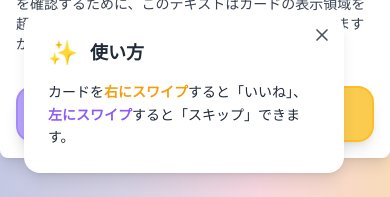
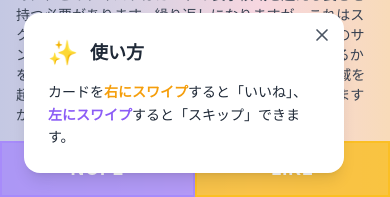
Before and after one commit to yotadata/adult_matching, a Next.js app in the folder frontend/: page / in a window 390 px wide. Shown: the part 647-844 px from the top of the page. Built offline with nearby package versions, Linux system fonts and the light colour scheme.

Commit message:
feat: Refine mobile layout for video content and action buttons

```diff
--- a/frontend/src/app/page.tsx
+++ b/frontend/src/app/page.tsx
@@ -71,7 +71,7 @@ export default function Home() {
       transition={{ duration: 0.3 }}
     >
       <Header />
-      <main className="flex-grow flex items-center justify-center w-full relative">
+      <main className={`flex-grow flex w-full relative ${isMobile ? 'flex-col' : 'items-center justify-center'}`}>
         <AnimatePresence mode="wait">
           {activeCard ? (
             isMobile ? (
--- a/frontend/src/components/ActionButtons.tsx
+++ b/frontend/src/components/ActionButtons.tsx
@@ -5,32 +5,35 @@ interface ActionButtonsProps {
   onLike: () => void;
   nopeColor: string;
   likeColor: string;
+  isMobileLayout?: boolean; // 追加
 }
 
-const ActionButtons = ({ onSkip, onLike, nopeColor, likeColor }: ActionButtonsProps) => {
+const ActionButtons = ({ onSkip, onLike, nopeColor, likeColor, isMobileLayout = false }: ActionButtonsProps) => {
   const [isNopeHovered, setIsNopeHovered] = useState(false);
   const [isLikeHovered, setIsLikeHovered] = useState(false);
 
   const nopeButtonStyle = {
-    background: isNopeHovered ? nopeColor : `color-mix(in srgb, ${nopeColor} 80%, transparent)`,
+    background: isNopeHovered && !isMobileLayout ? nopeColor : `color-mix(in srgb, ${nopeColor} 80%, transparent)`,
     borderColor: nopeColor,
     transition: 'background 0.2s ease-in-out',
   };
 
   const likeButtonStyle = {
-    background: isLikeHovered ? likeColor : `color-mix(in srgb, ${likeColor} 80%, transparent)`,
+    background: isLikeHovered && !isMobileLayout ? likeColor : `color-mix(in srgb, ${likeColor} 80%, transparent)`,
     borderColor: likeColor,
     transition: 'background 0.2s ease-in-out',
   };
 
+  const buttonBaseClasses = "flex items-center justify-center h-14 font-bold tracking-wider text-lg text-white border-2";
+
   return (
-    <div className="flex items-center justify-between w-full">
+    <div className="flex items-center w-full"> {/* justify-between を削除 */}
       {/* NOPE Button */}
       <button
         onClick={onSkip}
         onMouseEnter={() => setIsNopeHovered(true)}
-        onMouseLeave={() => setIsNopeHovered(false)}
-        className="flex items-center justify-center w-40 h-14 font-bold tracking-wider text-lg text-white rounded-2xl hover:scale-105 active:scale-95 border-2 shadow-lg"
+        onMouseLeave={() => setIsLikeHovered(false)}
+        className={`${buttonBaseClasses} w-1/2 ${isMobileLayout ? 'rounded-none' : 'rounded-2xl'} ${!isMobileLayout ? 'hover:scale-105 active:scale-95 shadow-lg' : ''}`}
         style={nopeButtonStyle}
       >
         NOPE
@@ -40,7 +43,7 @@ const ActionButtons = ({ onSkip, onLike, nopeColor, likeColor }: ActionButtonsPr
         onClick={onLike}
         onMouseEnter={() => setIsLikeHovered(true)}
         onMouseLeave={() => setIsLikeHovered(false)}
-        className="flex items-center justify-center w-40 h-14 font-bold tracking-wider text-lg text-white rounded-2xl hover:scale-105 active:scale-95 border-2 shadow-lg"
+        className={`${buttonBaseClasses} w-1/2 ${isMobileLayout ? 'rounded-none' : 'rounded-2xl'} ${!isMobileLayout ? 'hover:scale-105 active:scale-95 shadow-lg' : ''}`}
         style={likeButtonStyle}
       >
         LIKE
--- a/frontend/src/components/MobileVideoLayout.tsx
+++ b/frontend/src/components/MobileVideoLayout.tsx
@@ -11,7 +11,7 @@ interface MobileVideoLayoutProps {
 
 const MobileVideoLayout: React.FC<MobileVideoLayoutProps> = ({ cardData, onSkip, onLike }) => {
   return (
-    <div className="flex flex-col h-full w-full bg-white rounded-lg shadow-lg overflow-hidden">
+    <div className="flex flex-col flex-grow w-full overflow-hidden">
       {/* 動画表示エリア */}
       <div className="w-full flex-grow overflow-hidden">
         <iframe
@@ -37,12 +37,13 @@ const MobileVideoLayout: React.FC<MobileVideoLayoutProps> = ({ cardData, onSkip,
       </div>
 
       {/* フッターボタンエリア */}
-      <div className="w-full p-4">
+      <div className="w-full">
         <ActionButtons
           onSkip={onSkip}
           onLike={onLike}
           nopeColor="#A78BFA"
           likeColor="#FBBF24"
+        isMobileLayout={true} // 追加
         />
       </div>
     </div>
```
